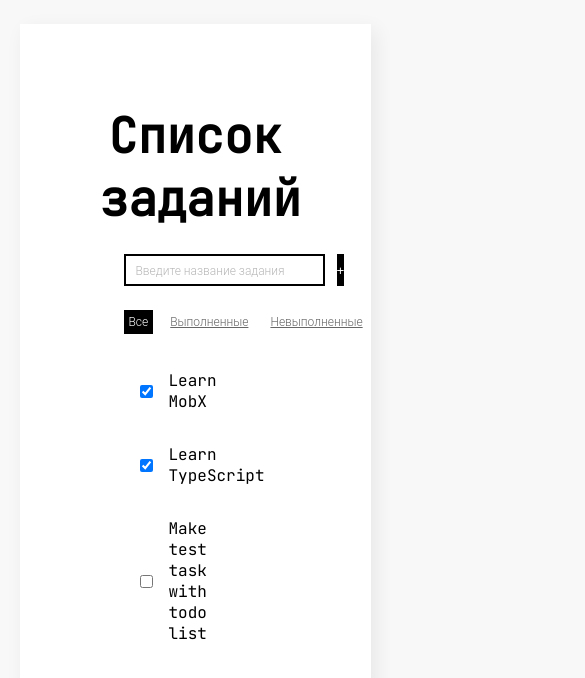
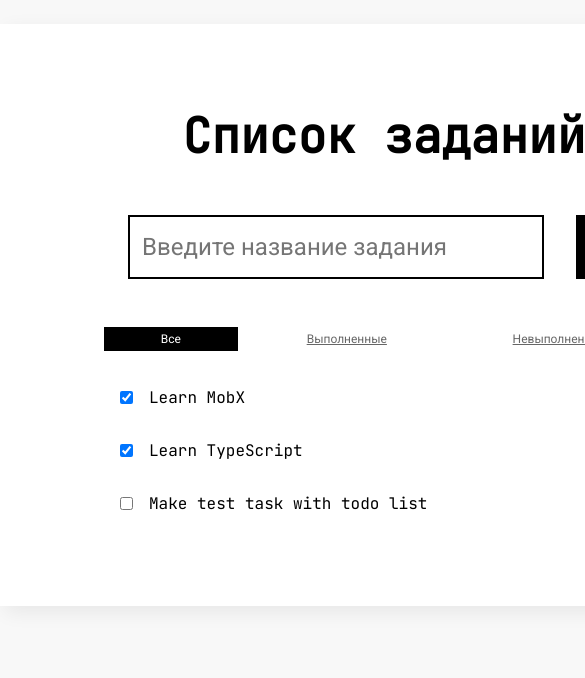
Before and after one commit to MakzaR/todo-react-mobx, a React (Create React App) app: page / in a window 390 px wide. Shown: the top 678 px of the page, 585 px wide, since content can reach past the window. Built offline with nearby package versions, Linux system fonts and the light colour scheme.

Commit message:
fixed add fom styles for mobile

```diff
--- a/src/App.scss
+++ b/src/App.scss
@@ -1,40 +1,50 @@
 @import url('https://fonts.googleapis.com/css?family=JetBrains+Mono');
+@import url('https://fonts.googleapis.com/css?family=Roboto');
 
-@mixin desktopHeadingFont() {
+$min-width: 1200px;
+$max-width: 768px;
+
+$font-size-desktop: 1.5em;
+$font-size-mobile: 3em;
+
+$padding-desktop: 2em;
+$padding-mobile: 5em;
+
+$width-desktop: 30vw;
+$width-mobile: 90vw;
+
+@mixin heading-font($font-size) {
   font-family: 'JetBrains Mono', sans-serif;
   font-style: normal;
   font-weight: 700;
-  font-size: 1.5em;
-}
-
-@mixin mobileHeadingFont() {
-  font-family: 'JetBrains Mono', sans-serif;
-  font-style: normal;
-  font-weight: 700;
-  font-size: 3em;
+  font-size: $font-size;
 }
 
 .container {
   text-align: center;
   margin: 1.5em auto;
-  padding: 5em;
+  padding: $padding-mobile;
 
   height: fit-content;
-  width: 90vw;
+  width: $width-mobile;
 
   background-color: white;
   box-shadow: 5px 6px 19px rgba(0, 0, 0, 0.07);
 
-  @media screen and (min-width: 1200px) {
-    width: 30vw;
-    padding: 2em;
+  @media screen and (min-width: $min-width) {
+    width: $width-desktop;
+    padding: $padding-desktop;
+  }
+
+  @media screen and (max-width: $max-width){
+    width: $max-width;
   }
 }
 
 h1 {
-  @include mobileHeadingFont();
+  @include heading-font($font-size-mobile);
 
-  @media screen and (min-width: 1200px) {
-    @include desktopHeadingFont();
+  @media screen and (min-width: $min-width) {
+    @include heading-font($font-size-desktop);
   }
 }
--- a/src/components/AddTodoItem/AddTodoItem.module.scss
+++ b/src/components/AddTodoItem/AddTodoItem.module.scss
@@ -1,3 +1,22 @@
+$min-width: 1200px;
+
+$font-size-desktop: 0.875em;
+$font-size-mobile: 1.5em;
+
+$margin-desktop: 1.5em;
+$margin-mobile: 3em;
+
+$padding-desktop: 1.5em;
+$padding-mobile: 3em;
+
+$gap-desktop: 1em;
+$gap-mobile: 2em;
+
+$input-height-desktop: 2em;
+$input-height-mobile: 2em;
+$input-padding-desktop: 12px;
+$input-padding-mobile: 0.5em;
+
 $placeholder-color: #B7B7B7;
 
 $button-color: black;
@@ -5,31 +24,38 @@ $button-color-hover: #4B4B4B;
 
 $button-text-color: white;
 
-@mixin placeholder-font($color) {
+@mixin input-font($font-size, $color) {
   font-family: 'Roboto', sans-serif;
   font-style: normal;
   font-weight: 300;
-  font-size: 12px;
+  font-size: $font-size;
   color: $color;
+  line-height: $font-size;
 }
 
 .formContainer {
   display: flex;
-  gap: 12px;
-  margin: 24px auto;
-  padding: 0 24px;
+  gap: $gap-mobile;
+  padding: $padding-mobile;
+
+  @media screen and (min-width: $min-width) {
+    gap: $gap-desktop;
+    padding: $padding-desktop;
+  }
 }
 
 .input {
   flex: auto;
-  padding: 10px;
-
-  height: 32px;
-
+  padding: $input-padding-mobile;
   border: 2px solid black;
 
-  &::placeholder {
-    @include placeholder-font($placeholder-color);
+  @include input-font($font-size-mobile, black);
+
+  @media screen and (min-width: $min-width) {
+    padding-left: $input-padding-desktop;
+    height: 2rem;
+
+    @include input-font($font-size-desktop, black);
   }
 
   &:focus {
@@ -38,14 +64,19 @@ $button-text-color: white;
 }
 
 .addButton {
-  width: 32px;
-  height: 32px;
+  width: 2em;
 
   background-color: $button-color;
   color: $button-text-color;
+  font-size: 2em;
+
   border: none;
+  cursor: pointer;
 
-  cursor: pointer;
+  @media screen and (min-width: $min-width) {
+    width: 2em;
+    font-size: 1em;
+  }
 
   &:hover {
     background-color: $button-color-hover;
--- a/src/components/TodoItem/TodoItem.module.scss
+++ b/src/components/TodoItem/TodoItem.module.scss
@@ -2,14 +2,14 @@ $container-color-hover: #F0F0F0;
 
 $button-text-color: #686868;
 
-@mixin taskFont() {
+@mixin task-font() {
   font-family: 'JetBrains Mono', sans-serif;
   font-style: normal;
   font-weight: 400;
   font-size: 16px;
 }
 
-@mixin buttonFont() {
+@mixin button-font() {
   font-family: 'Roboto', sans-serif;
   font-style: normal;
   font-weight: 400;
@@ -33,7 +33,7 @@ $button-text-color: #686868;
 }
 
 .taskText {
-  @include taskFont();
+  @include task-font();
 }
 
 .deleteButton {
@@ -46,7 +46,7 @@ $button-text-color: #686868;
   background: none;
   border: none;
 
-  @include buttonFont();
+  @include button-font();
 
   transform: rotate(45deg);
 
```
